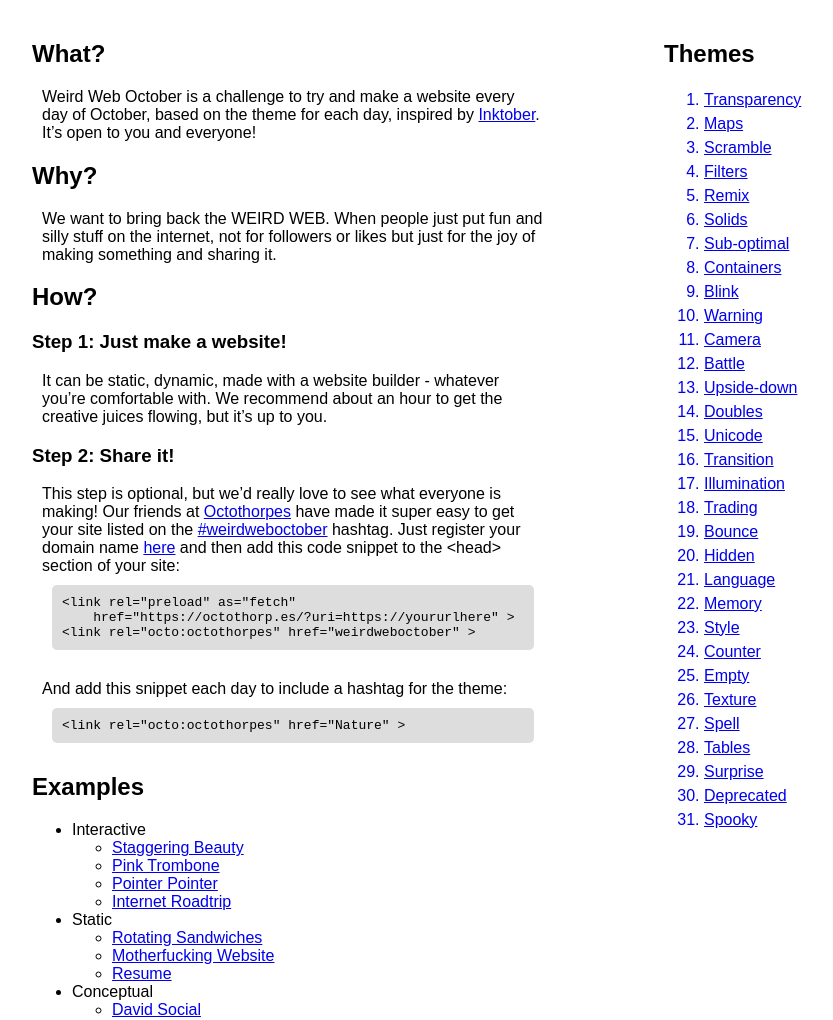
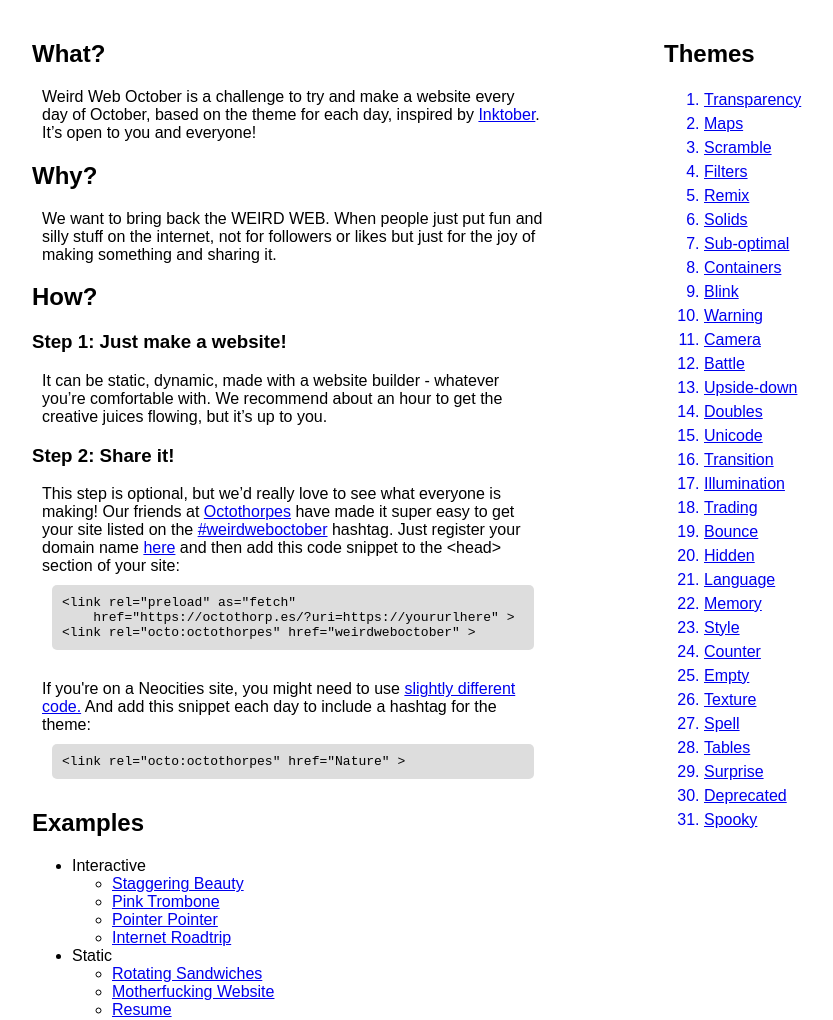
Before and after one commit to jzplusplus/weird-web-october, a plain HTML site: page index.html in a window 1280 px wide. Shown: the part 80-1100 px from the top of the page, without its empty margins (36-869 px from the left). Drawn offline with Linux system fonts and the light colour scheme.

Commit message:
Update index.html
adds note about Neocities hack, and updates link to the new docs site for Octothorpes

```diff
--- a/index.html
+++ b/index.html
@@ -180,12 +180,14 @@
 
                     <h3>Step 2: Share it!</h3>
                     <p>
-                    This step is optional, but we’d really love to see what everyone is making! Our friends at <a href="https://octothorp.es">Octothorpes</a> have made it super easy to get your site listed on the <a href="https://octothorp.es/~/weirdweboctober">#weirdweboctober</a> hashtag. Just register your domain name <a href="https://octothorp.es/register">here</a> and then add this code snippet to the &lt;head&gt; section of your site:
+                    This step is optional, but we’d really love to see what everyone is making! Our friends at <a href="https://docs.octothorp.es/about">Octothorpes</a> have made it super easy to get your site listed on the <a href="https://octothorp.es/~/weirdweboctober">#weirdweboctober</a> hashtag. Just register your domain name <a href="https://octothorp.es/register">here</a> and then add this code snippet to the &lt;head&gt; section of your site:
 
                     <code id="code-snippet">&lt;link rel=&quot;preload&quot; as=&quot;fetch&quot;
     href=&quot;https://octothorp.es/?uri=https://yoururlhere&quot; &gt;
 &lt;link rel=&quot;octo:octothorpes&quot; href=&quot;weirdweboctober&quot; &gt;</code>
                     <span id="snippet-copy">Click to copy</span>
+
+                    If you're on a Neocities site, you might need to use <a href="https://docs.octothorp.es/blog/neocities-fix/" target="_blank">slightly different code.</a>
 
                     And add this snippet each day to include a hashtag for the theme:
                     <code id="theme-code-snippet">&lt;link rel=&quot;octo:octothorpes&quot; href=&quot;<span id="theme-hashtag">Nature</span>&quot; &gt;</code>
```
